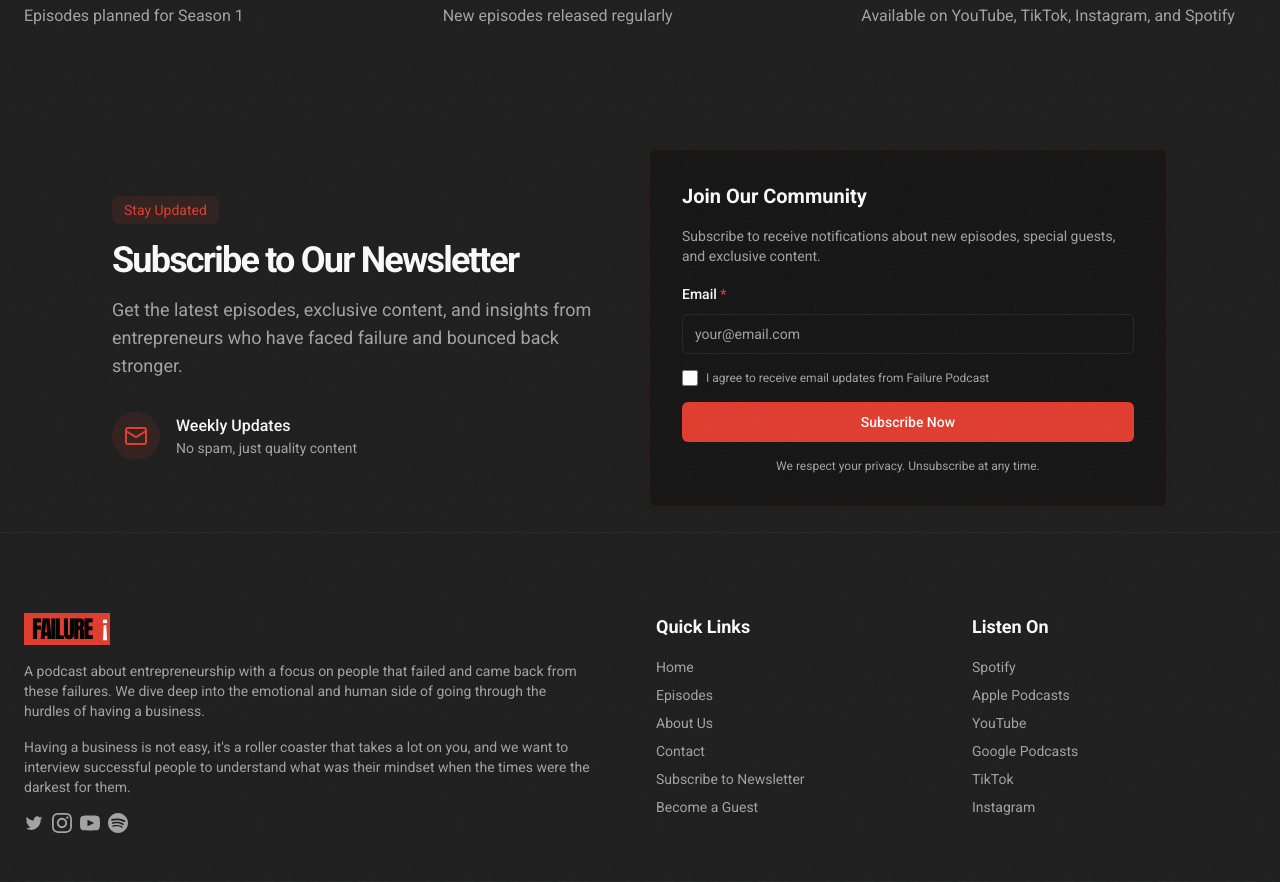
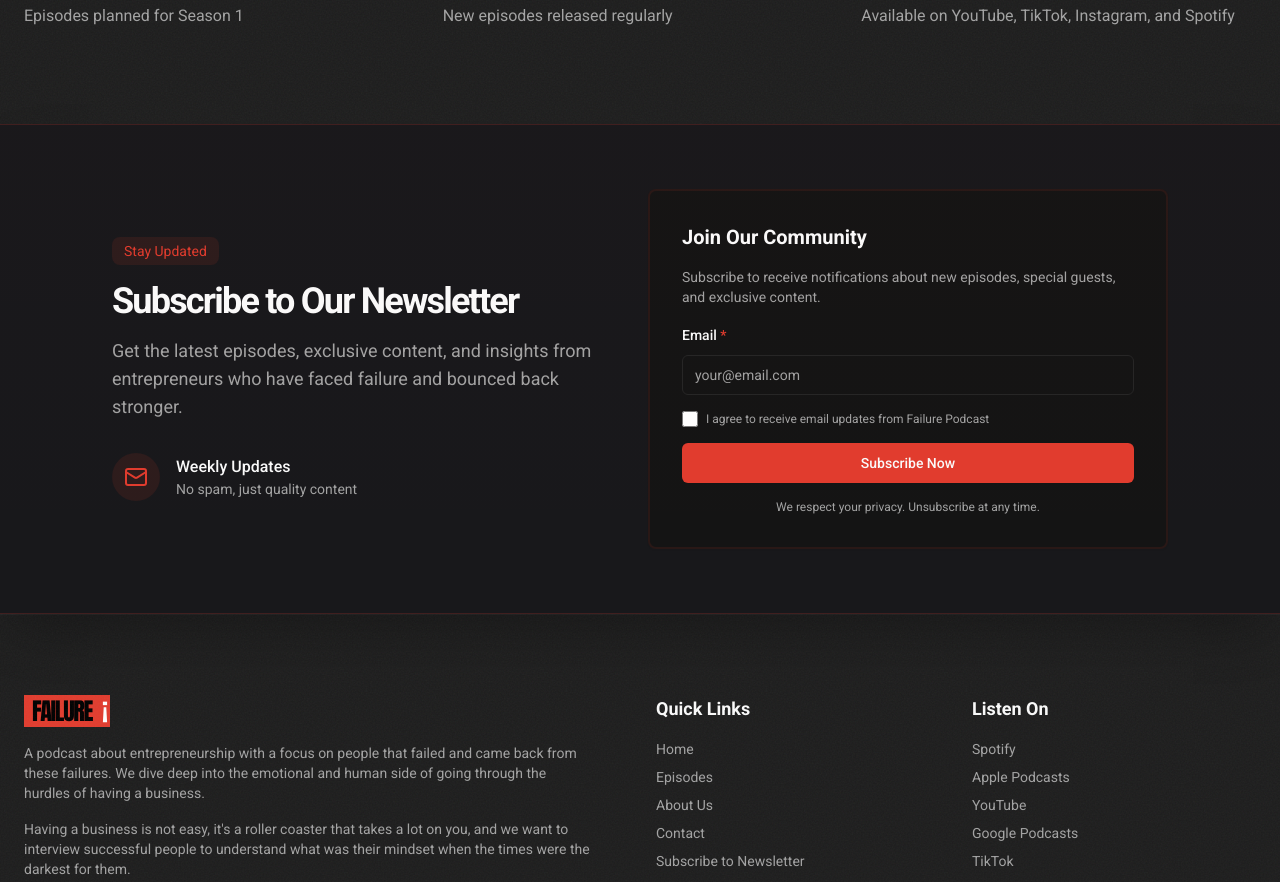
Before and after one commit to Kahl84/failure_the_podcast, a Next.js app: page / in a window 1280 px wide. Shown: the part 3100-3982 px from the top of the page. Built offline with nearby package versions, Linux system fonts and the light colour scheme.

Commit message:
Update NewsletterStandalone component styles for improved layout and visual appeal

```diff
--- a/components/newsletter-standalone.tsx
+++ b/components/newsletter-standalone.tsx
@@ -7,7 +7,7 @@ import { Mail } from "lucide-react";
 
 export function NewsletterStandalone() {
   return (
-    <section className="py-4 md:py-6 bg-muted/50">
+    <section className="relative py-12 md:py-16 bg-[#18181b] border-t border-b border-failure-red/20 shadow-2xl">
       <div className="container max-w-6xl px-2 md:px-12">
         <div className="grid gap-4 md:grid-cols-2 items-center">
           <div className="space-y-4">
@@ -110,6 +110,7 @@ export function NewsletterStandalone() {
           </div>
         </div>
       </div>
+      <div className="pointer-events-none absolute inset-0 z-0 opacity-10 bg-gradient-to-b from-failure-red/10 to-transparent" />
     </section>
   );
 }
```
